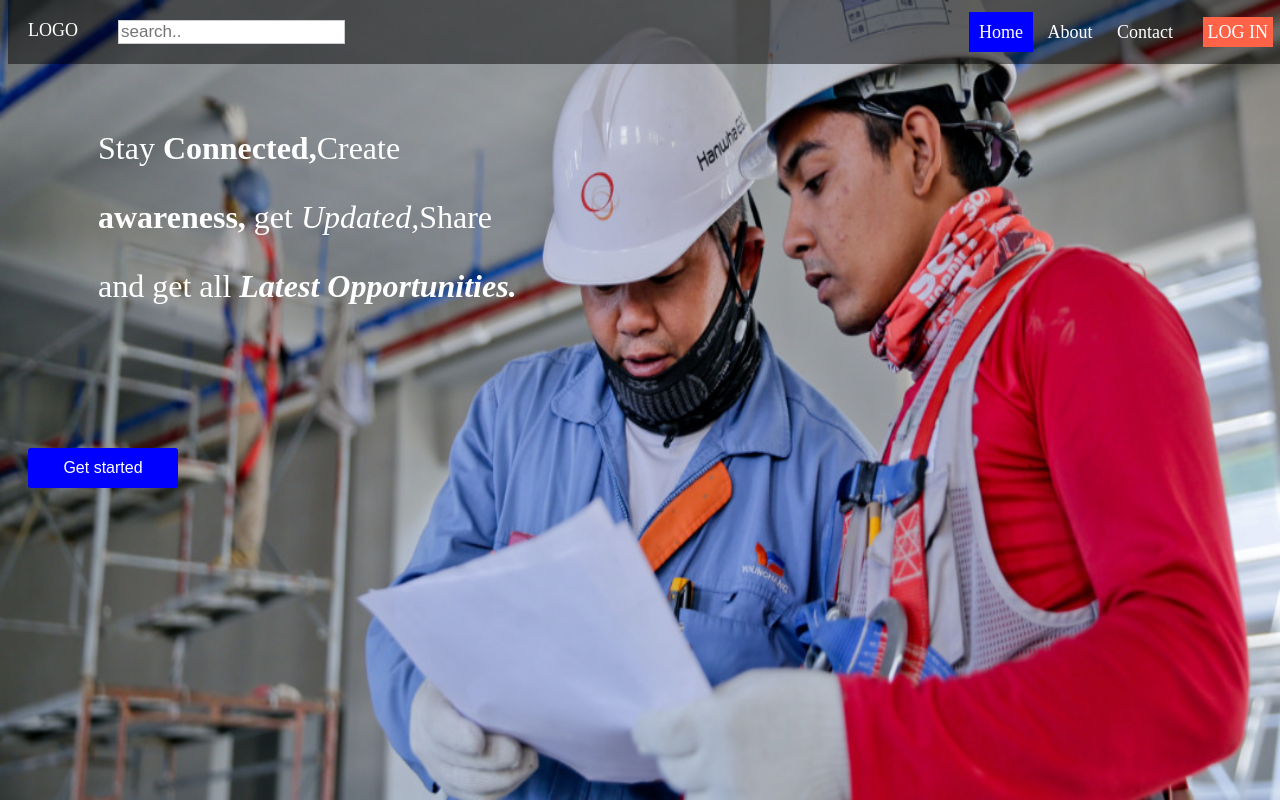
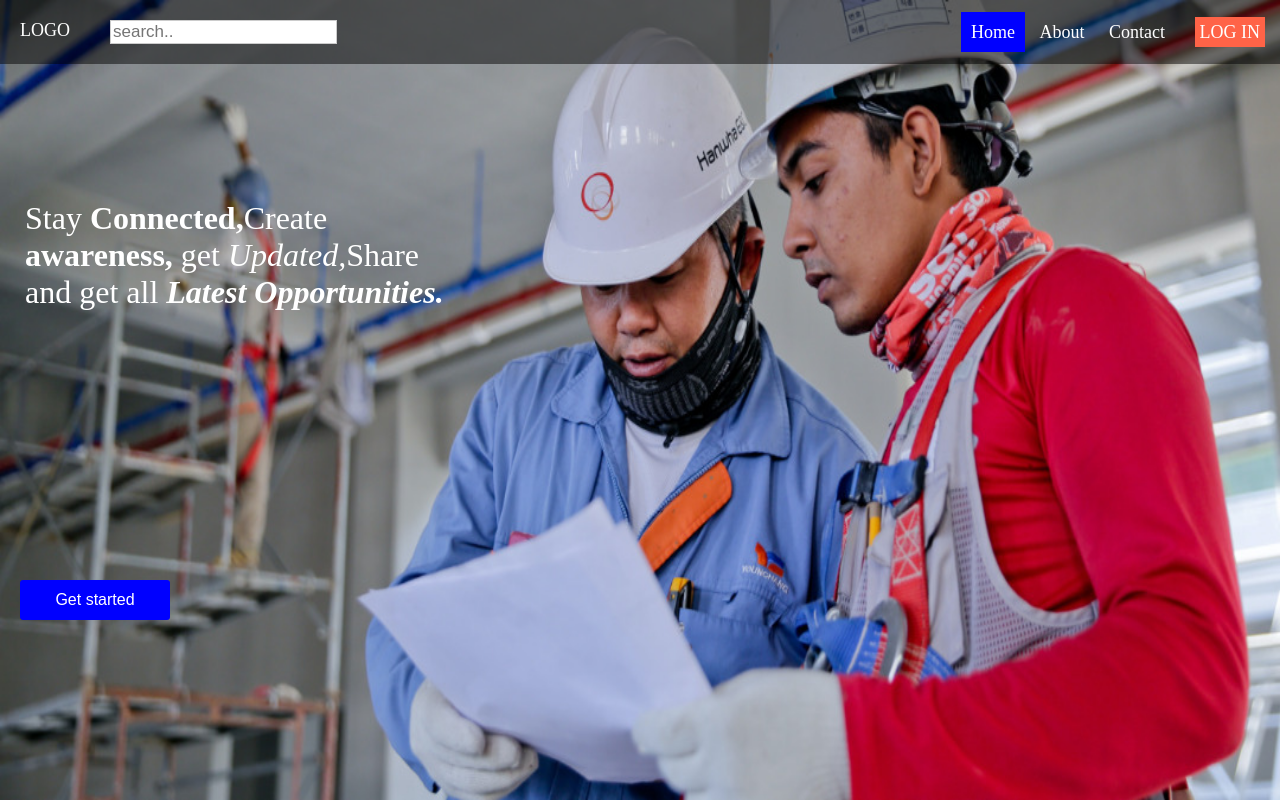
Before and after one commit to shekinahmanyi/my-personal-projects, a plain HTML site: page sheki.html in a window 1280 px wide. Drawn offline with Linux system fonts and the light colour scheme.

Commit message:
made some changes

```diff
--- a/style.css
+++ b/style.css
@@ -1,3 +1,8 @@
+*{
+    margin: 0;
+    box-sizing: border-box;
+}
+
 body{
     background-image:url('h1.jpg');
     background-repeat: no-repeat;
@@ -47,11 +52,12 @@ input[type=text]{
 }
 .section-intro{
     text-align: left;
-    height: 10vw;
-    padding: 90px;
+    padding-right: 60px;
+    padding-left: 25px;
+    padding-top: 200px;
     margin: auto;
     font-size: xx-large;
-    height: 30vh;
+    height: 70vh;
     color: white;
 }
 button{
```
